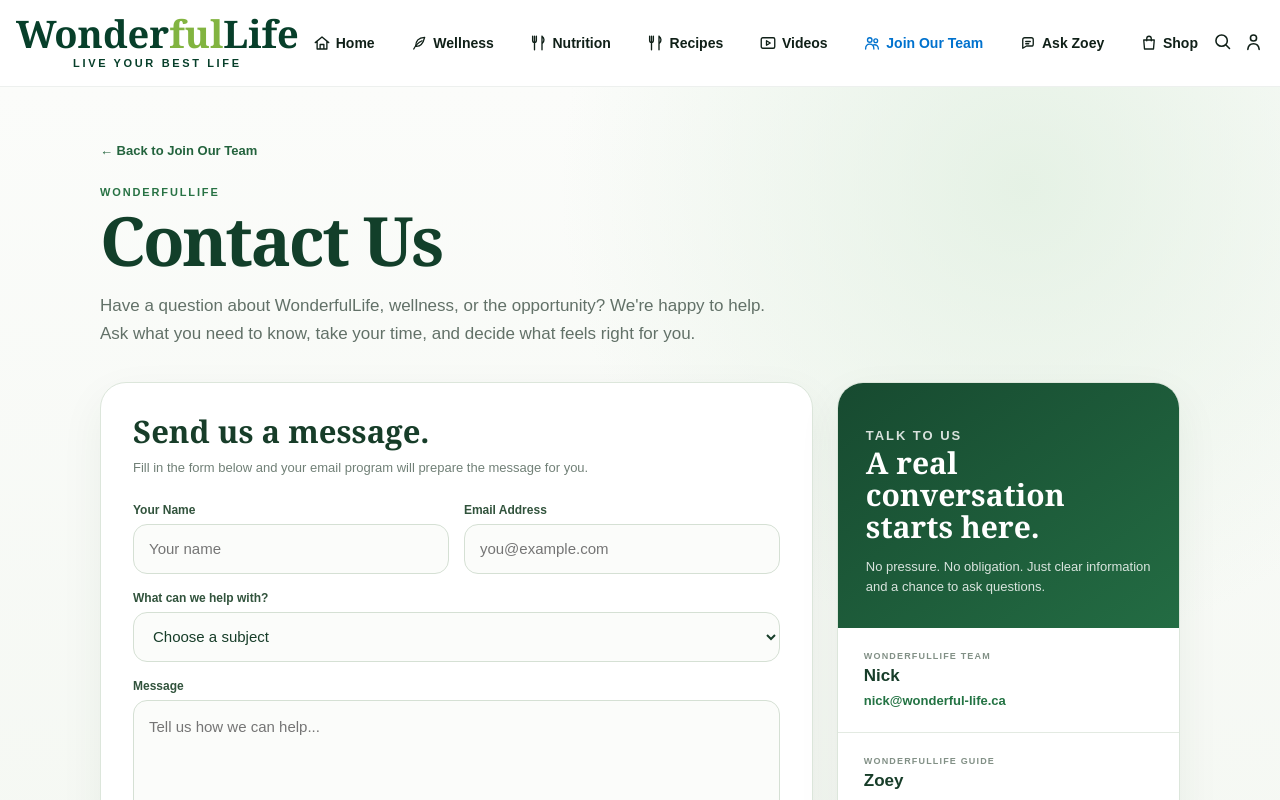
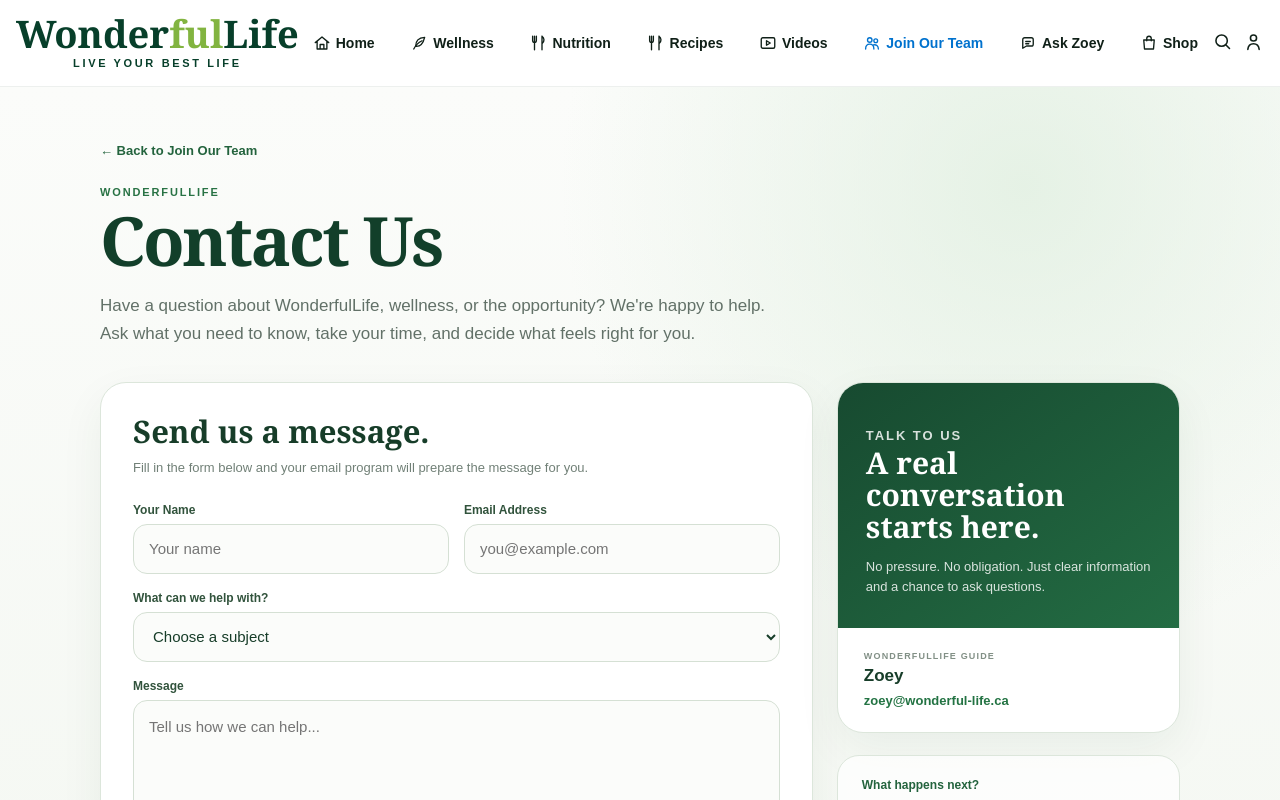
Before and after one commit to nicpavone-source/wonderfullife-production, a Next.js app: page /contact in a window 1280 px wide. Shown: the top 800 px of the page. Built offline with nearby package versions, Linux system fonts and the light colour scheme; no server answers.

Commit message:
Remove Nick from public contact page

```diff
--- a/app/contact/page.tsx
+++ b/app/contact/page.tsx
@@ -546,23 +546,6 @@ export default function ContactPage() {
               <div className="wl-contact-people">
                 <div className="wl-contact-person">
                   <p className="wl-contact-person-label">
-                    WonderfulLife Team
-                  </p>
-
-                  <p className="wl-contact-person-name">
-                    Nick
-                  </p>
-
-                  <a
-                    href="mailto:nick@wonderful-life.ca"
-                    className="wl-contact-email"
-                  >
-                    nick@wonderful-life.ca
-                  </a>
-                </div>
-
-                <div className="wl-contact-person">
-                  <p className="wl-contact-person-label">
                     WonderfulLife Guide
                   </p>
 
```
